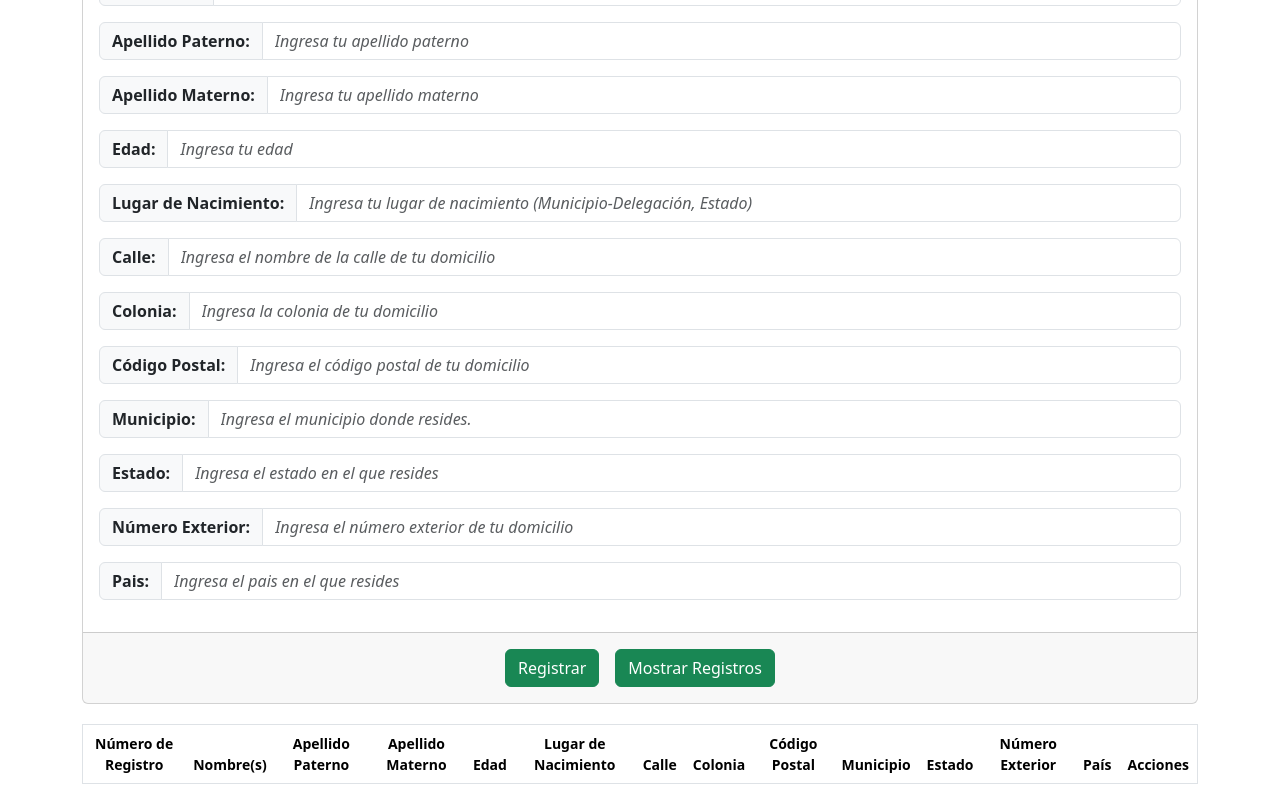
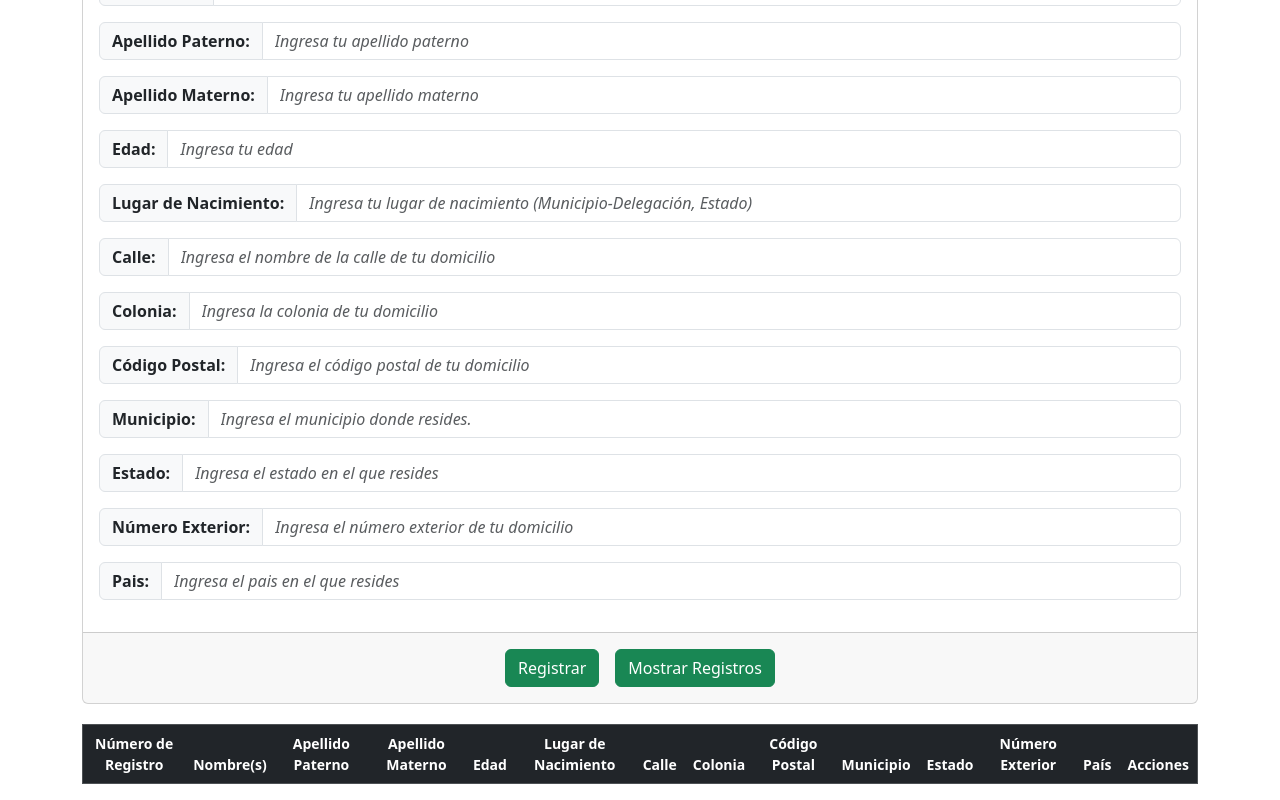
Before and after one commit to adrianad01/form-registro-datos, a React (Create React App) app in the folder client/: page / in a window 1280 px wide. Shown: the part 256-1056 px from the top of the page. Built offline with nearby package versions, Linux system fonts and the light colour scheme.

Commit message:
Se cambia el tema a oscuro la tabla donde se muestran los registros existentes

```diff
--- a/client/src/App.js
+++ b/client/src/App.js
@@ -403,7 +403,7 @@
         </div>
       </div>
 
-      <table className="table table-striped">
+      <table className="table table-dark table-striped">
         <thead>
           <tr>
             <th scope="col">Número de Registro</th>
```
